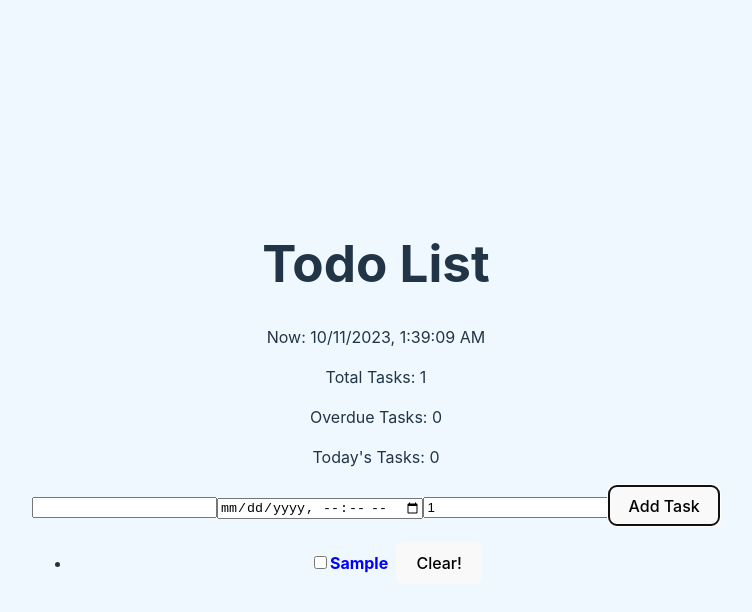
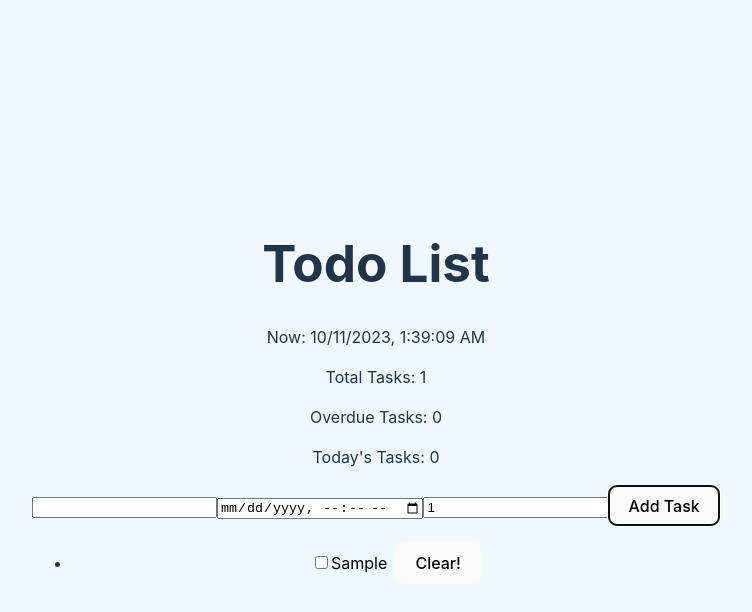
Before and after one commit to alikmpt8529/todo, a React (Vite) app: page / in a window 1280 px wide. Both pictures are taken after typing "Sample" into the empty fields and a click on the button "Add Task". Shown: the top 612 px of the page, without its empty margins (264-1016 px from the left). Built offline with nearby package versions, Linux system fonts and the light colour scheme.

Commit message:
ver1.4.1
微修正

```diff
--- a/src/App.tsx
+++ b/src/App.tsx
@@ -56,8 +56,12 @@ const TodoItem: React.FC<TodoItemProps> = ({
         style={{
           textDecoration: todo.isCompleted ? 'line-through' : 'none',
           marginRight: '8px',
-          color: isDeadlineExpired ? 'red' : isDeadlineNear ? 'blue' : isDeadlineToday ? 'blue' : 'black',
-          fontWeight: isDeadlineNear || isDeadlineToday ? 'bold' : 'normal',
+          color: isDeadlineExpired
+            ? 'red'
+            :  isDeadlineToday
+            ? 'blue'
+            : 'black',
+          fontWeight:  isDeadlineToday ? 'bold' : 'normal',
         }}
       >
         {todo.text}
```
